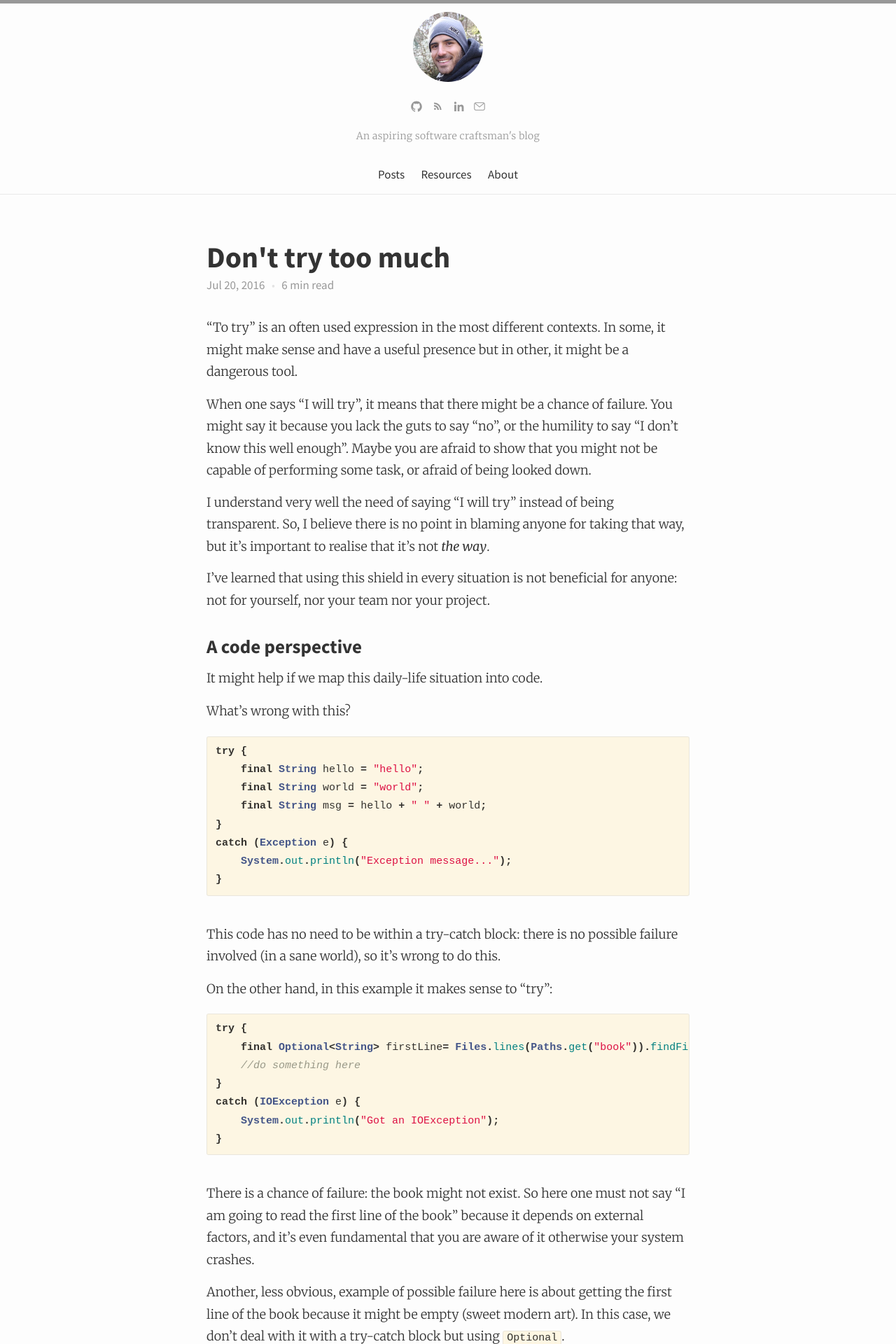
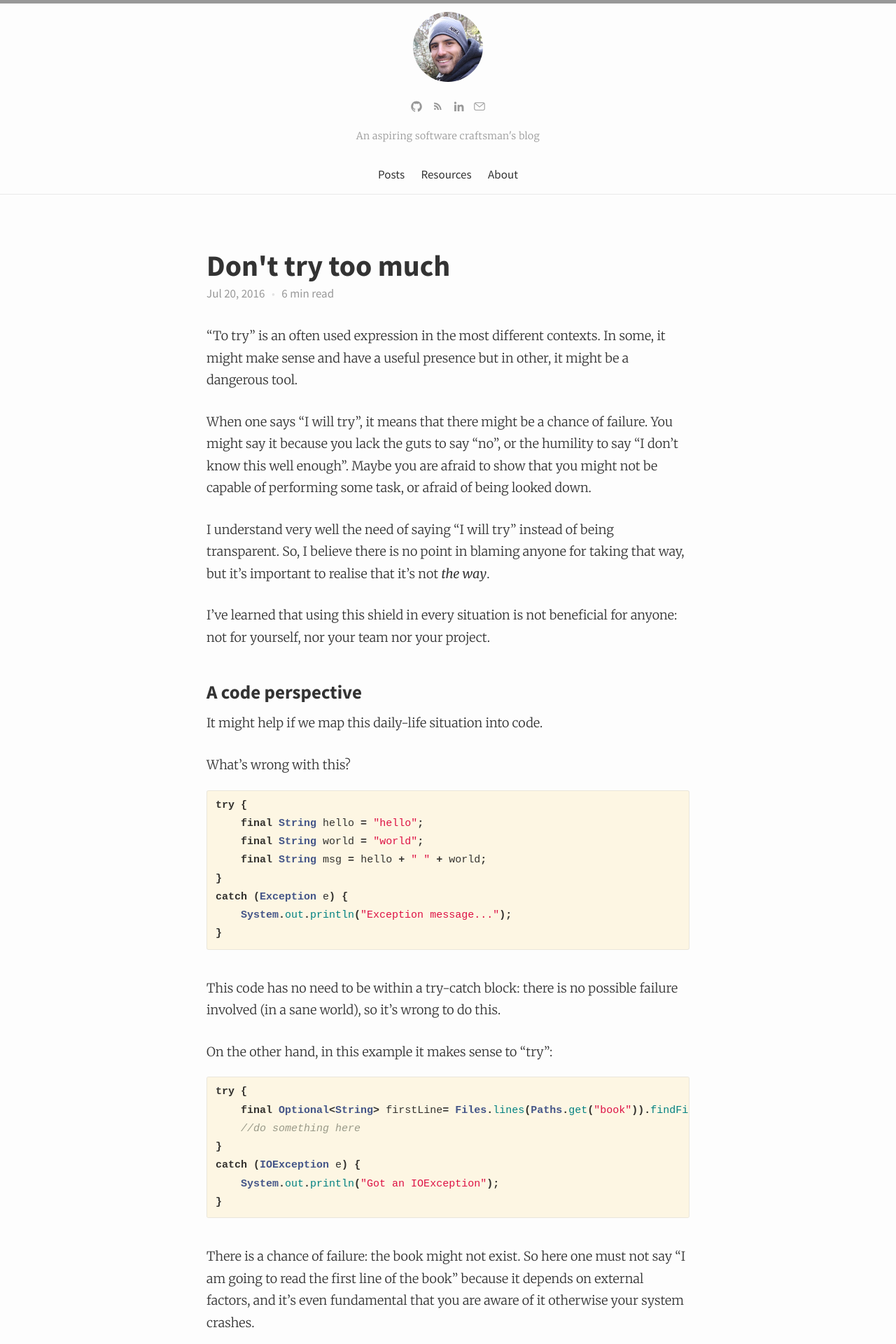
Before and after one commit to NunoAlexandre/nunoalexandre.github.io, a Jekyll site: the page built from _posts/2016-07-20-dont-try-too-much.markdown, in a window 1280 px wide. Shown: the top 1920 px of the page at 70% size. Built offline with Jekyll 4.4.1, drawn with Linux system fonts in a browser that asks for light colours; comment, search, counter and statistics services are not loaded.

Commit message:
improve the spacing of the body text and headings.

```diff
--- a/_sass/_layout.scss
+++ b/_sass/_layout.scss
@@ -250,8 +250,8 @@ h1.post-title {
 }
 
 h1, h2, h3, h4, h5, h6 {
-    margin-top: 35px;
-    margin-bottom: 13px;
+    margin-top: 47px;
+    margin-bottom: 12px;
     font-family: $base-font-family;
     font-weight: 700;
     line-height: 1.175em;
@@ -331,7 +331,7 @@ a.page-link:hover {
     }
 }
 p + p {
-        margin-bottom: 14px;
+        margin-top: 28px;
 }
 
 li.post {
```
